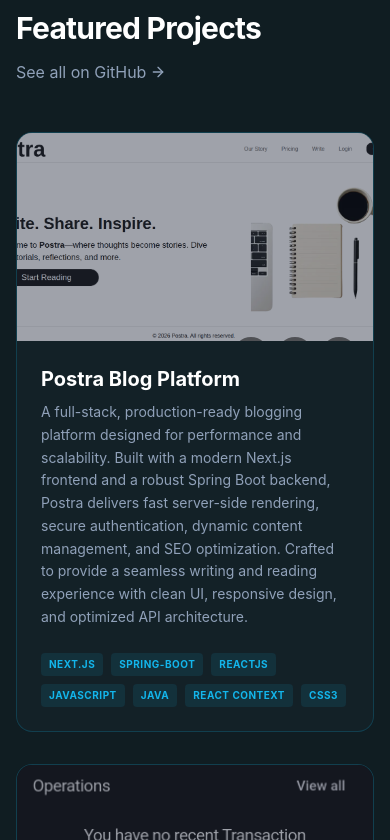
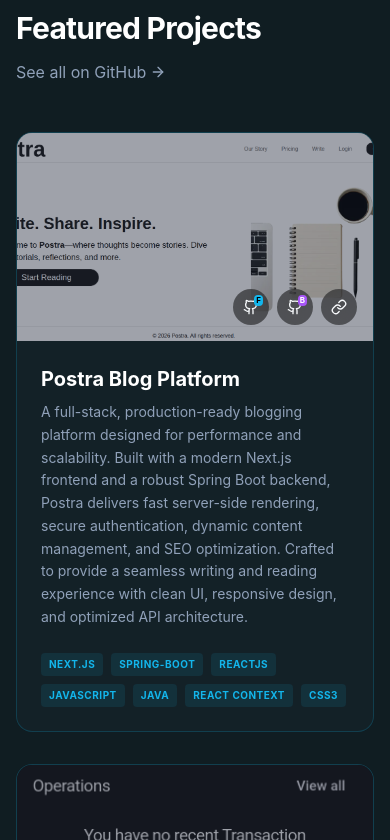
Before and after one commit to TechifyDev1/port-folio, a Next.js app: page / in a window 390 px wide. Shown: the part 2524-3364 px from the top of the page. Built offline with nearby package versions, Linux system fonts and the light colour scheme.

Commit message:
Fixed visibility issues on mobil

```diff
--- a/components/ProjectSection.tsx
+++ b/components/ProjectSection.tsx
@@ -9,7 +9,7 @@
     title: 'Postra Blog Platform',
     description: 'A full-stack, production-ready blogging platform designed for performance and scalability. Built with a modern Next.js frontend and a robust Spring Boot backend, Postra delivers fast server-side rendering, secure authentication, dynamic content management, and SEO optimization. Crafted to provide a seamless writing and reading experience with clean UI, responsive design, and optimized API architecture.',
     image: "/postra.png",
-    tags: ['Next.js','Spring-Boot','ReactJs', 'Javascript', 'Java', 'React Context', 'CSS3'],
+    tags: ['Next.js', 'Spring-Boot', 'ReactJs', 'Javascript', 'Java', 'React Context', 'CSS3'],
     liveLink: 'https://postra-frontend.vercel.app',
     githubFrontend: 'https://github.com/TechifyDev1/postra-frontend',
     githubBackend: 'https://github.com/TechifyDev1/postra-backend'
@@ -76,19 +76,28 @@
               whileInView={{ opacity: 1, y: 0 }}
               whileHover={{ y: -10 }}
               transition={{ duration: 0.5, delay: index * 0.1 }}
-              className="bg-secondary/40 backdrop-blur-sm rounded-xl overflow-hidden border border-slate-700/50 hover:border-primary/50 hover:shadow-[0_0_30px_rgba(19,182,236,0.1)] transition-all duration-500 group flex flex-col h-full glass-card"
+              className="bg-secondary/40 backdrop-blur-sm rounded-xl overflow-hidden border border-slate-700/50 hover:border-primary/50 hover:shadow-[0_0_30px_rgba(19,182,236,0.1)] transition-all duration-500 group flex flex-col h-full glass-card relative"
             >
+              {/* Card Link Overlay */}
+              <a
+                href={project.liveLink}
+                target="_blank"
+                rel="noopener noreferrer"
+                className="absolute inset-0 z-10"
+                aria-label={`View ${project.title} live site`}
+              />
+
               <div className="h-52 overflow-hidden relative">
-                <div className="absolute inset-0 bg-slate-900/40 group-hover:bg-transparent transition-colors z-10"></div>
+                <div className="absolute inset-0 bg-slate-900/40 lg:group-hover:bg-transparent transition-colors z-20 pointer-events-none"></div>
                 <Image
                   src={project.image}
                   alt={project.title}
                   width={600}
                   height={400}
-                  className="w-full h-full object-cover transform group-hover:scale-110 transition-transform duration-700"
+                  className="w-full h-full object-cover transform lg:group-hover:scale-110 transition-transform duration-700"
                 />
-                <div className="absolute bottom-4 right-4 z-20 flex gap-2 translate-y-12 group-hover:translate-y-0 transition-transform duration-300">
-                  <Button size="icon" variant="secondary" asChild className="rounded-full bg-black/50 backdrop-blur-md border-white/10 hover:bg-primary" title="Frontend Repository">
+                <div className="absolute bottom-4 right-4 z-30 flex gap-2 translate-y-0 lg:translate-y-12 lg:group-hover:translate-y-0 transition-transform duration-300">
+                  <Button size="icon" variant="secondary" asChild className="rounded-full bg-black/50 backdrop-blur-md border-white/10 hover:bg-primary pointer-events-auto" title="Frontend Repository">
                     <a href={project.githubFrontend} target="_blank" rel="noopener noreferrer">
                       <div className="relative">
                         <Github className="h-4 w-4" />
@@ -96,7 +105,7 @@
                       </div>
                     </a>
                   </Button>
-                  <Button size="icon" variant="secondary" asChild className="rounded-full bg-black/50 backdrop-blur-md border-white/10 hover:bg-primary" title="Backend Repository">
+                  <Button size="icon" variant="secondary" asChild className="rounded-full bg-black/50 backdrop-blur-md border-white/10 hover:bg-primary pointer-events-auto" title="Backend Repository">
                     <a href={project.githubBackend} target="_blank" rel="noopener noreferrer">
                       <div className="relative">
                         <Github className="h-4 w-4" />
@@ -104,7 +113,7 @@
                       </div>
                     </a>
                   </Button>
-                  <Button size="icon" variant="secondary" asChild className="rounded-full bg-black/50 backdrop-blur-md border-white/10 hover:bg-primary" title="Live Demo">
+                  <Button size="icon" variant="secondary" asChild className="rounded-full bg-black/50 backdrop-blur-md border-white/10 hover:bg-primary pointer-events-auto" title="Live Demo">
                     <a href={project.liveLink} target="_blank" rel="noopener noreferrer">
                       <Link className="h-4 w-4" />
                     </a>
@@ -112,8 +121,8 @@
                 </div>
               </div>
 
-              <div className="p-6 flex-1 flex flex-col">
-                <h3 className="text-xl font-bold text-white group-hover:text-primary transition-colors mb-2">{project.title}</h3>
+              <div className="p-6 flex-1 flex flex-col relative z-20 pointer-events-none">
+                <h3 className="text-xl font-bold text-white lg:group-hover:text-primary transition-colors mb-2">{project.title}</h3>
                 <p className="text-slate-400 mb-6 text-sm leading-relaxed flex-1">
                   {project.description}
                 </p>
```
